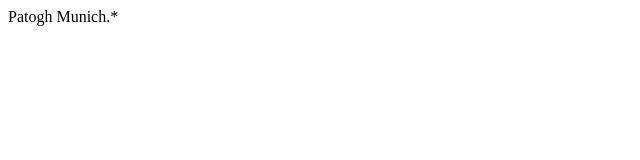
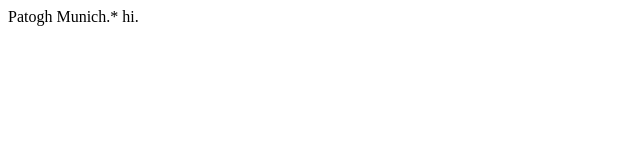
Before and after one commit to patoghmunich/patoghmunich.github.io, a plain HTML site: page index.html in a window 1280 px wide. Shown: the full height of the page, 0-640 px from the left. Drawn offline with Linux system fonts and the light colour scheme.

Commit message:
Update index.html

```diff
--- a/index.html
+++ b/index.html
@@ -3,9 +3,9 @@
 <meta property="og:image" content="./icon.png"/>
 <meta property="og:title">Patogh Munich.*</title>
 
-<!-- <meta http-equiv="refresh" content="0; url=http://patoghmunich.com/" /> -->
 
 </head>
 <body>
+  hi.
 </body>
 </html>
```
